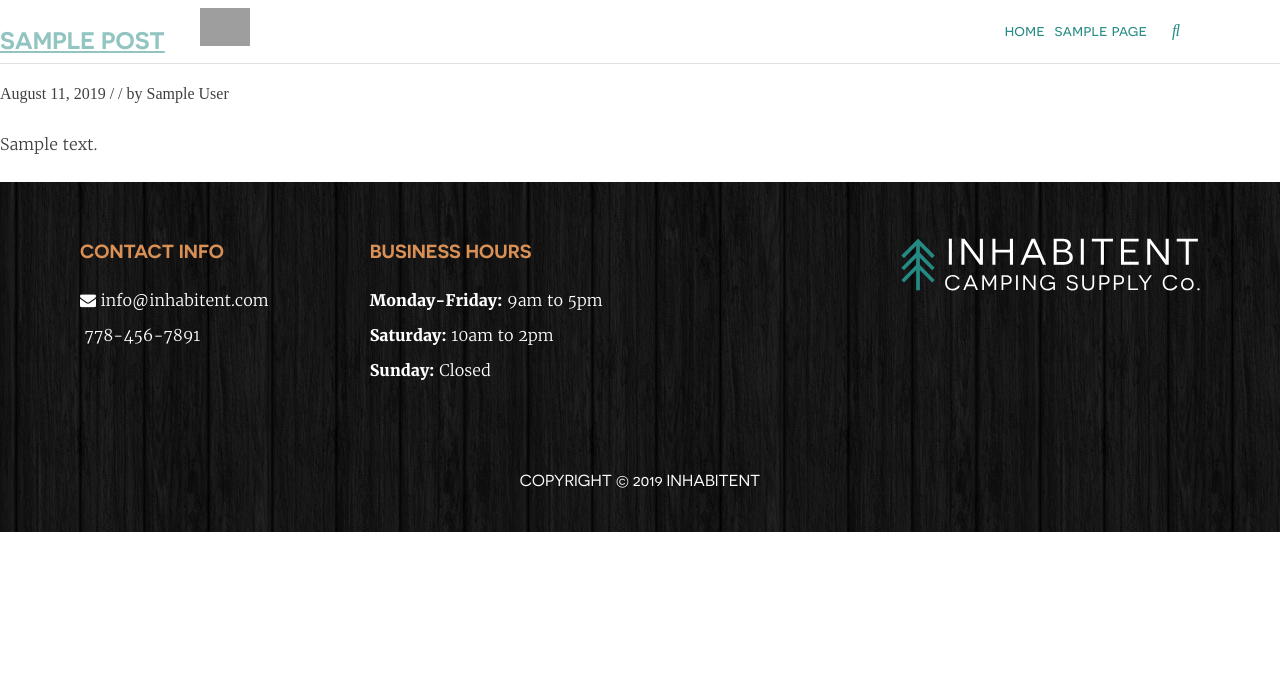
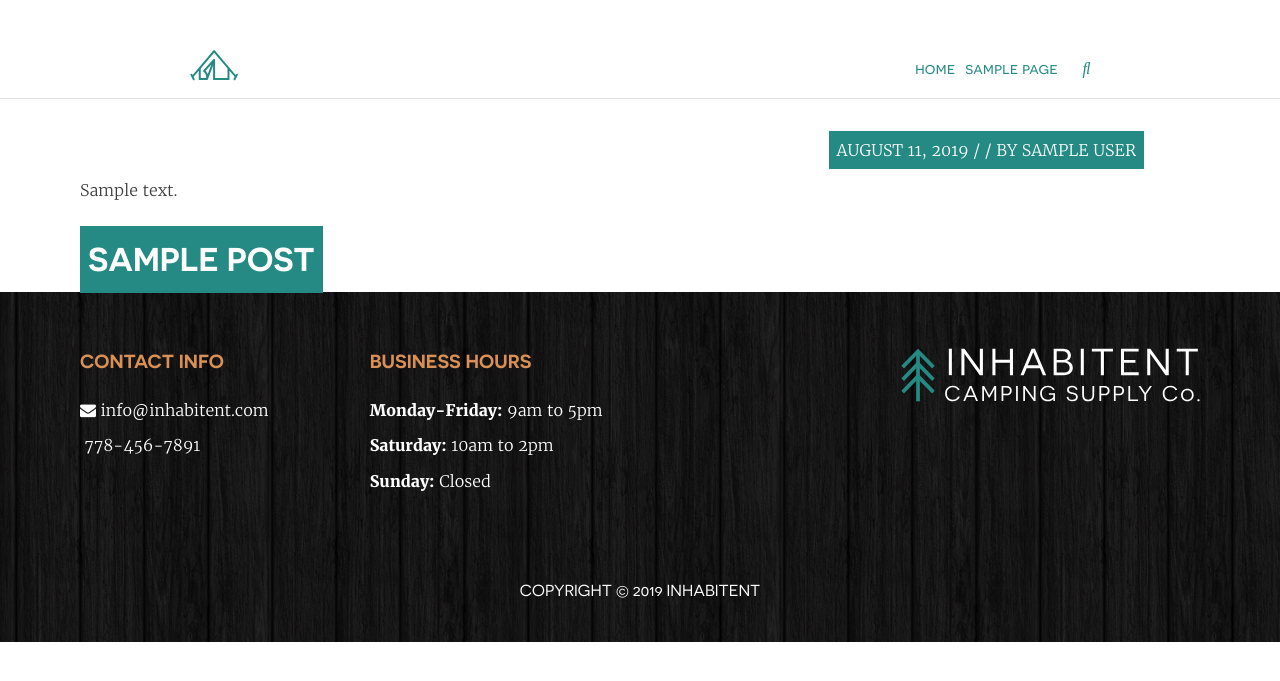
Before and after one commit to grazims/Inhabitent, a WordPress theme: the page made by themes/inhabitent/home.php in a window 1280 px wide. Shown: the top 681 px of the page. Run offline with PHP 8.4 and a stand-in for WordPress, Linux system fonts and the light colour scheme; the site name, menu and one post (Sample post) are stand-ins, and other content is empty.

Commit message:
fixed styling on the header, added styling on the journal and find us pages

```diff
--- a/themes/inhabitent/header.php
+++ b/themes/inhabitent/header.php
@@ -23,7 +23,8 @@
 			<header id="masthead" class="site-header" role="banner">
 				<div class="site-branding">
 					<h1 class="site-title screen-reader-text"><a href="<?php echo esc_url( home_url( '/' ) ); ?>" rel="home"><?php bloginfo( 'name' ); ?></a></h1>
-					<img class="logo" src= "http://localhost:3000/wptest/wp-content/themes/inhabitent/project-04/images/logos/inhabitent-logo-tent.svg)">
+
+					<a href="http://localhost:3000/wptest/" rel="home" class="logoheader"><img class="logoheader" src="<?php echo get_template_directory_uri() . '/images/logos/inhabitent-logo-tent.svg' ?> " alt="logo-header"/></a>
 
 				</div><!-- .site-branding -->
 
--- a/themes/inhabitent/sass/_find-us.scss
+++ b/themes/inhabitent/sass/_find-us.scss
@@ -5,18 +5,22 @@
     margin-left: auto;
     margin-right: auto;
     width: 1120px;
-    padding-top: 50px;
+    padding-top: 57px;
 
     .entry-content {
       background-color: #ffffff;
       font-family: 'Novecento Sans Web';
       font-size: 19px;
+      padding-right: 5%;
+      padding-top: 5%;
+      margin: 0;
+      h1 {
+        margin-block-end: 0;
+        margin-block-start: 0;
+        margin-bottom: 8px;
+      }
       // width: 73%;
       // margin: 3rem auto;
-
-      .entry-title {
-        // padding-top: 3rem;
-      }
     }
     .widget-area {
       padding-left: 3%;
@@ -35,7 +39,7 @@
       color: #d99054;
     }
   }
-
+}
 //----------SIDE BAR------------//
 
 .site-content {
@@ -83,4 +87,3 @@
 .heavy {
   font-weight: bold;
 }
-}
--- /dev/null
+++ b/themes/inhabitent/sass/_journal.scss
@@ -0,0 +1,63 @@
+.blog {
+  .content-area {
+    padding-right: 5%;
+    padding-top: 5%;
+    margin: 0;
+    padding-bottom: 4rem;
+    .site-main {
+      img {
+        width: 1500px;
+      }
+    }
+    .journal-content {
+      position: relative;
+
+      h2,
+      .journal-date {
+        position: absolute;
+        background: #248a83;
+        margin: 0;
+        color: #fff;
+        padding: 0.3rem 0.5rem;
+
+        a {
+          color: #fff;
+          text-decoration: none;
+          &:hover {
+            color: #f0e4d1;
+          }
+        }
+      }
+
+      h2 {
+        left: 0;
+        top: 50px;
+        font-size: 33px;
+        max-width: 75%;
+      }
+
+      .journal-date {
+        right: 0;
+        bottom: 7px;
+        text-transform: uppercase;
+      }
+    }
+  }
+  .button-journal {
+    text-transform: uppercase;
+    color: black;
+    text-decoration: none;
+    border: 1px solid #000;
+    padding: 7px 17px 7px 17px;
+    font-size: 0.9rem;
+    &:hover {
+      background-color: #248a83;
+      color: #fff;
+      border: none;
+    }
+  }
+  .widget-area {
+    padding-left: 5%;
+    padding-top: 5%;
+  }
+}
--- a/themes/inhabitent/sass/_page-templates.scss
+++ b/themes/inhabitent/sass/_page-templates.scss
@@ -11,11 +11,8 @@
     display: flex;
     margin-left: auto;
     margin-right: auto;
-
-    .entry-header {
-      // padding-top: 2rem;
-      // padding-right: 2rem;
-    }
+    padding-top: 6rem;
+    width: 1120px;
   }
   .content-area {
     width: 100%;
--- a/themes/inhabitent/sass/header.scss
+++ b/themes/inhabitent/sass/header.scss
@@ -5,33 +5,33 @@
   left: 0;
   right: 0;
   z-index: 999;
-  padding: 0.5rem 0;
+  padding: 0.5rem 2rem 0.5rem 2rem;
   width: 100%;
   border-bottom: 1px solid #e1e1e1;
   color: #248a83;
   display: flex;
-  padding-right: 100px;
-
+  justify-content: center;
   font-family: 'Novecento Sans Web';
   font-size: 1rem;
   line-height: 1.75;
   text-transform: lowercase;
+  padding-top: 3rem; //remove later
 }
 
 .main-navigation {
   display: flex;
   justify-content: flex-end;
-  width: 85%;
+  width: 70%;
   align-items: center;
 }
 .menu-item {
   margin-left: 10px;
 }
 
-.logo {
+.logoheader {
   width: 50px;
   justify-content: flex-start;
-  margin-left: 200px;
+  // margin-left: 200px;
 }
 
 .faz {
--- a/themes/inhabitent/sass/style.scss
+++ b/themes/inhabitent/sass/style.scss
@@ -67,4 +67,5 @@ Nicolas Gallagher and Jonathan Neal http://necolas.github.com/normalize.css/
 @import 'about';
 @import 'find-us';
 @import 'shop';
+@import 'journal';
 @import 'footer';
--- a/themes/inhabitent/style.css
+++ b/themes/inhabitent/style.css
@@ -791,16 +791,68 @@ object {
     display: -ms-flexbox;
     display: flex;
     margin-left: auto;
-    margin-right: auto; }
+    margin-right: auto;
+    padding-top: 6rem;
+    width: 1120px; }
   .site .content-area {
     width: 100%; }
   .site .widget-area {
     width: 35%; }
   .site .home .site {
     max-width: 90%; }
-  .site .home .site-header {
-    background-color: seagreen;
-    padding: 1rem; }
+
+.single-post .content-area {
+  padding-right: 5%;
+  padding-top: 5%;
+  margin: 0;
+  padding-bottom: 4rem; }
+  .single-post .content-area .site-main img {
+    width: 1500px; }
+  .single-post .content-area .journal-content {
+    position: relative; }
+    .single-post .content-area .journal-content h2,
+    .single-post .content-area .journal-content .journal-date {
+      position: absolute;
+      background: #248a83;
+      margin: 0;
+      color: #fff;
+      padding: 0.3rem 0.5rem; }
+    .single-post .content-area .journal-content h2 {
+      left: 0;
+      top: 50px;
+      font-size: 33px;
+      max-width: 75%; }
+    .single-post .content-area .journal-content .journal-date {
+      right: 0;
+      bottom: 7px;
+      text-transform: uppercase; }
+  .single-post .content-area .post-info {
+    display: -webkit-box;
+    display: -ms-flexbox;
+    display: flex; }
+    .single-post .content-area .post-info p {
+      padding-right: 1rem;
+      text-transform: uppercase;
+      font-family: 'Novecento Sans Web'; }
+      .single-post .content-area .post-info p a {
+        text-decoration: none; }
+
+.single-post .social .social-button {
+  text-transform: uppercase;
+  background: #fff;
+  color: black;
+  text-decoration: none;
+  border: 1px solid #000;
+  padding: 9px 19px 9px 19px;
+  font-size: 0.9rem; }
+  .single-post .social .social-button:hover {
+    background-color: #248a83;
+    color: #fff;
+    border: none; }
+
+.single-post .widget-area {
+  padding-left: 5%;
+  padding-top: 5%; }
 
 .site-header {
   background-color: rgba(255, 255, 255, 0.5);
@@ -809,18 +861,21 @@ object {
   left: 0;
   right: 0;
   z-index: 999;
-  padding: 0.5rem 0;
+  padding: 0.5rem 2rem 0.5rem 2rem;
   width: 100%;
   border-bottom: 1px solid #e1e1e1;
   color: #248a83;
   display: -webkit-box;
   display: -ms-flexbox;
   display: flex;
-  padding-right: 100px;
+  -webkit-box-pack: center;
+      -ms-flex-pack: center;
+          justify-content: center;
   font-family: 'Novecento Sans Web';
   font-size: 1rem;
   line-height: 1.75;
-  text-transform: lowercase; }
+  text-transform: lowercase;
+  padding-top: 3rem; }
 
 .main-navigation {
   display: -webkit-box;
@@ -829,7 +884,7 @@ object {
   -webkit-box-pack: end;
       -ms-flex-pack: end;
           justify-content: flex-end;
-  width: 85%;
+  width: 70%;
   -webkit-box-align: center;
       -ms-flex-align: center;
           align-items: center; }
@@ -837,12 +892,11 @@ object {
 .menu-item {
   margin-left: 10px; }
 
-.logo {
+.logoheader {
   width: 50px;
   -webkit-box-pack: start;
       -ms-flex-pack: start;
-          justify-content: flex-start;
-  margin-left: 200px; }
+          justify-content: flex-start; }
 
 .faz {
   margin-left: 25px; }
@@ -963,6 +1026,55 @@ object {
     height: 200px;
     background-size: cover;
     background-repeat: no-repeat; }
+
+.blog .content-area {
+  padding-right: 5%;
+  padding-top: 5%;
+  margin: 0;
+  padding-bottom: 4rem; }
+  .blog .content-area .site-main img {
+    width: 1500px; }
+  .blog .content-area .journal-content {
+    position: relative; }
+    .blog .content-area .journal-content h2,
+    .blog .content-area .journal-content .journal-date {
+      position: absolute;
+      background: #248a83;
+      margin: 0;
+      color: #fff;
+      padding: 0.3rem 0.5rem; }
+      .blog .content-area .journal-content h2 a,
+      .blog .content-area .journal-content .journal-date a {
+        color: #fff;
+        text-decoration: none; }
+        .blog .content-area .journal-content h2 a:hover,
+        .blog .content-area .journal-content .journal-date a:hover {
+          color: #f0e4d1; }
+    .blog .content-area .journal-content h2 {
+      left: 0;
+      top: 50px;
+      font-size: 33px;
+      max-width: 75%; }
+    .blog .content-area .journal-content .journal-date {
+      right: 0;
+      bottom: 7px;
+      text-transform: uppercase; }
+
+.blog .button-journal {
+  text-transform: uppercase;
+  color: black;
+  text-decoration: none;
+  border: 1px solid #000;
+  padding: 7px 17px 7px 17px;
+  font-size: 0.9rem; }
+  .blog .button-journal:hover {
+    background-color: #248a83;
+    color: #fff;
+    border: none; }
+
+.blog .widget-area {
+  padding-left: 5%;
+  padding-top: 5%; }
 
 .site-footer {
   color: #ffffff;
--- a/themes/inhabitent/template-parts/content.php
+++ b/themes/inhabitent/template-parts/content.php
@@ -9,6 +9,7 @@
 
 <article id="post-<?php the_ID(); ?>" <?php post_class(); ?>>
 	<header class="entry-header">
+		<div class="journal-content">
 		<?php if ( has_post_thumbnail() ) : ?>
 			<?php the_post_thumbnail( 'large' ); ?>
 		<?php endif; ?>
@@ -16,13 +17,15 @@
 		<?php the_title( sprintf( '<h2 class="entry-title"><a href="%s" rel="bookmark">', esc_url( get_permalink() ) ), '</a></h2>' ); ?>
 
 		<?php if ( 'post' === get_post_type() ) : ?>
-		<div class="entry-meta">
-			<?php red_starter_posted_on(); ?> / <?php comments_number( '0 Comments', '1 Comment', '% Comments' ); ?> / <?php red_starter_posted_by(); ?>
-		</div><!-- .entry-meta -->
+			<p class="journal-date"><?php red_starter_posted_on(); ?> / <?php comments_number( '0 Comments', '1 Comment', '% Comments' ); ?> / <?php red_starter_posted_by(); ?></p>
 		<?php endif; ?>
+</div>
+
 	</header><!-- .entry-header -->
 
 	<div class="entry-content">
 		<?php the_excerpt(); ?>
-	</div><!-- .entry-content -->
+	</div>
+
+	<!-- .entry-content -->
 </article><!-- #post-## -->
```
Also changed, not shown: other parts of themes/inhabitent/sass/_page-templates.scss (+71 -3 lines), other parts of themes/inhabitent/style.css (+25 -16 lines), themes/inhabitent/single.php (added, +30 -0 lines), themes/inhabitent/template-parts/content-single.php (+28 -15 lines), themes/inhabitent/template-parts/single.php (deleted, +0 -35 lines), themes/inhabitent/build/css/style.min.css, themes/inhabitent/home.php (line endings or trailing spaces), uploads/2019/07/van-camper-e1565469912782.jpg (added), uploads/2019/07/van-camper-e1565469947628.jpg (added), 1 other file. Lines whose indentation alone changed are shown as unchanged.
